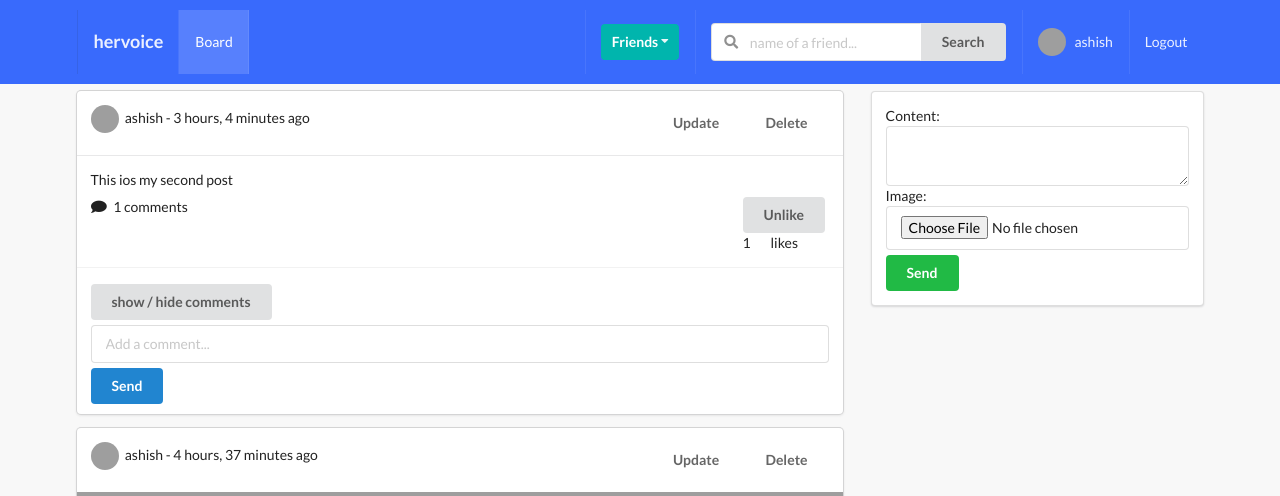
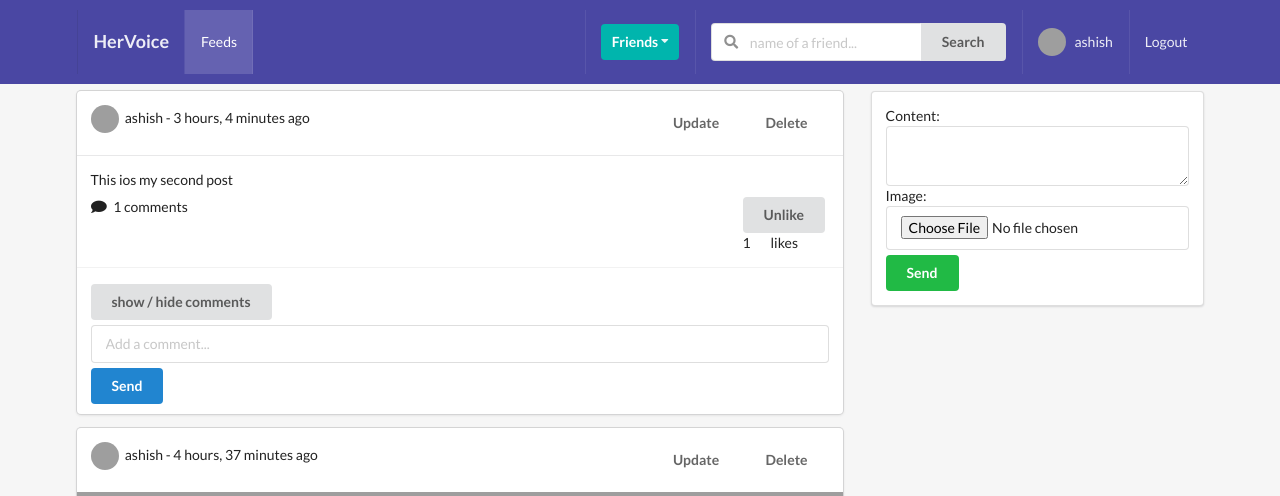
Before and after one commit to ashishsahu1/HerVoice, a Django app: page /posts/ in a window 1280 px wide. Shown: the top 496 px of the page. Run offline with Django 3.2, Linux system fonts and the light colour scheme; a user stored in the database is signed in; data comes from the database, SQL or seed files in the repository; both versions use the stored data as it was after the commit; some libraries are stand-ins or nearby versions; grey boxes are pictures that could not be loaded.

Commit message:
ui tweaks

```diff
--- a/hervoice/static_project/style.css
+++ b/hervoice/static_project/style.css
@@ -1,11 +1,11 @@
 body {
-    background: #F8F8F8 !important;
+    background: #f6f6f6 !important;
 }
 
 .nav {
     border-radius: 0px !important;
     padding: 10px 0 10px 0 !important;
-    background-color: #396afc !important;
+    background-color: #4a47a3 !important;
 }
 
 .mb-7 {
--- a/hervoice/templates/base.html
+++ b/hervoice/templates/base.html
@@ -14,7 +14,7 @@
     <script src="https://cdnjs.cloudflare.com/ajax/libs/semantic-ui/2.4.1/semantic.min.js"></script>
 
 
-    <title>hervoice - {% block title %}{% endblock title %}</title>
+    <title>HerVoice - {% block title %}{% endblock title %}</title>
   </head>
   <body>
     {% include 'main/navbar.html' %}
--- a/hervoice/templates/main/navbar.html
+++ b/hervoice/templates/main/navbar.html
@@ -8,11 +8,11 @@
 <div class="ui inverted menu nav mb-7">
   <div class="ui container">
     <a href="{{path_to_home}}" class="{% if request.path == path_to_home %}active{% endif %} item">
-        <h3>hervoice</h3>
+        <h3>HerVoice</h3>
     </a>
     {% if request.user.is_authenticated %}
     <a href="{{path_to_posts}}" class="{% if request.path == path_to_posts %}active{% endif %} item">
-        Board
+        Feeds
     </a>
     {% endif %}
 
```
Also changed, not shown: hervoice/db.sqlite3, 1 other file.
